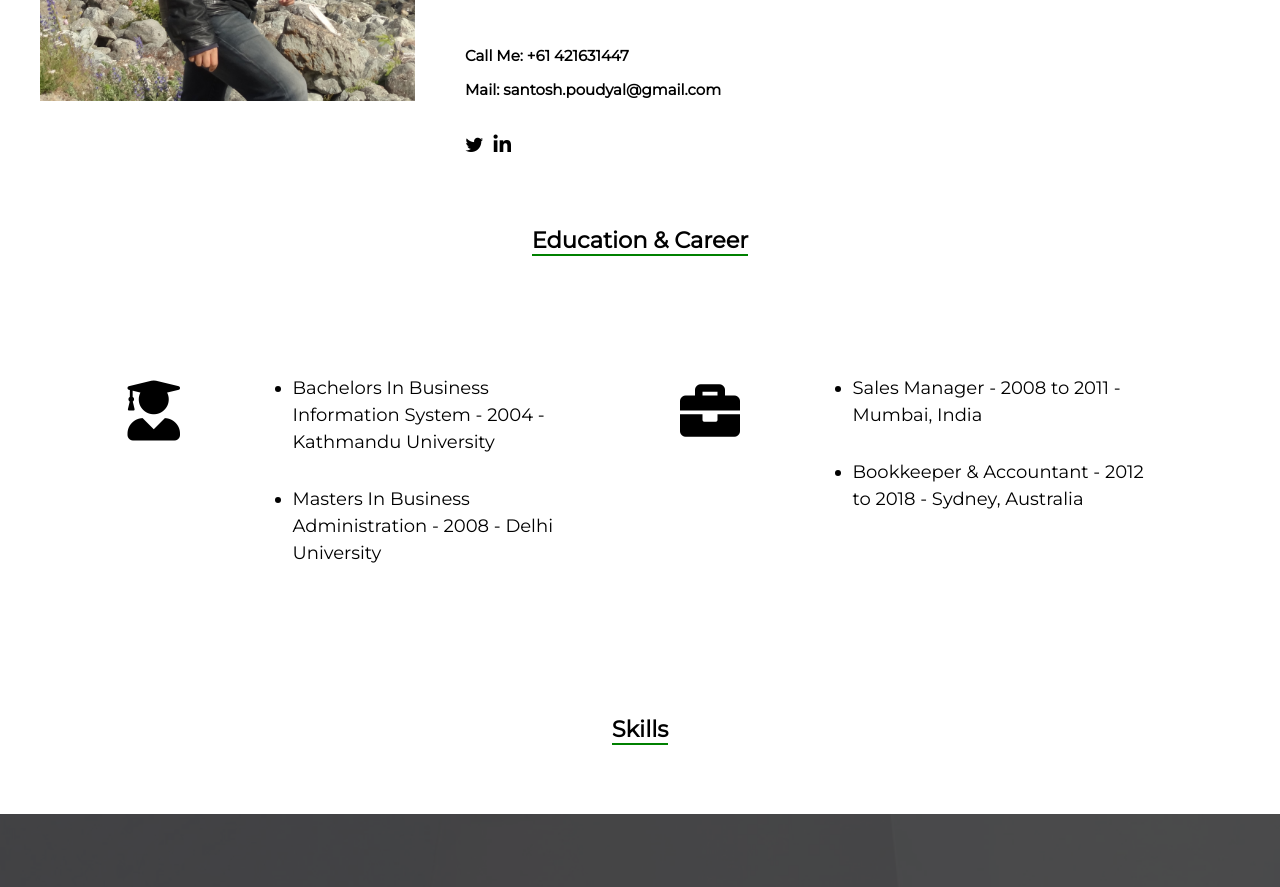
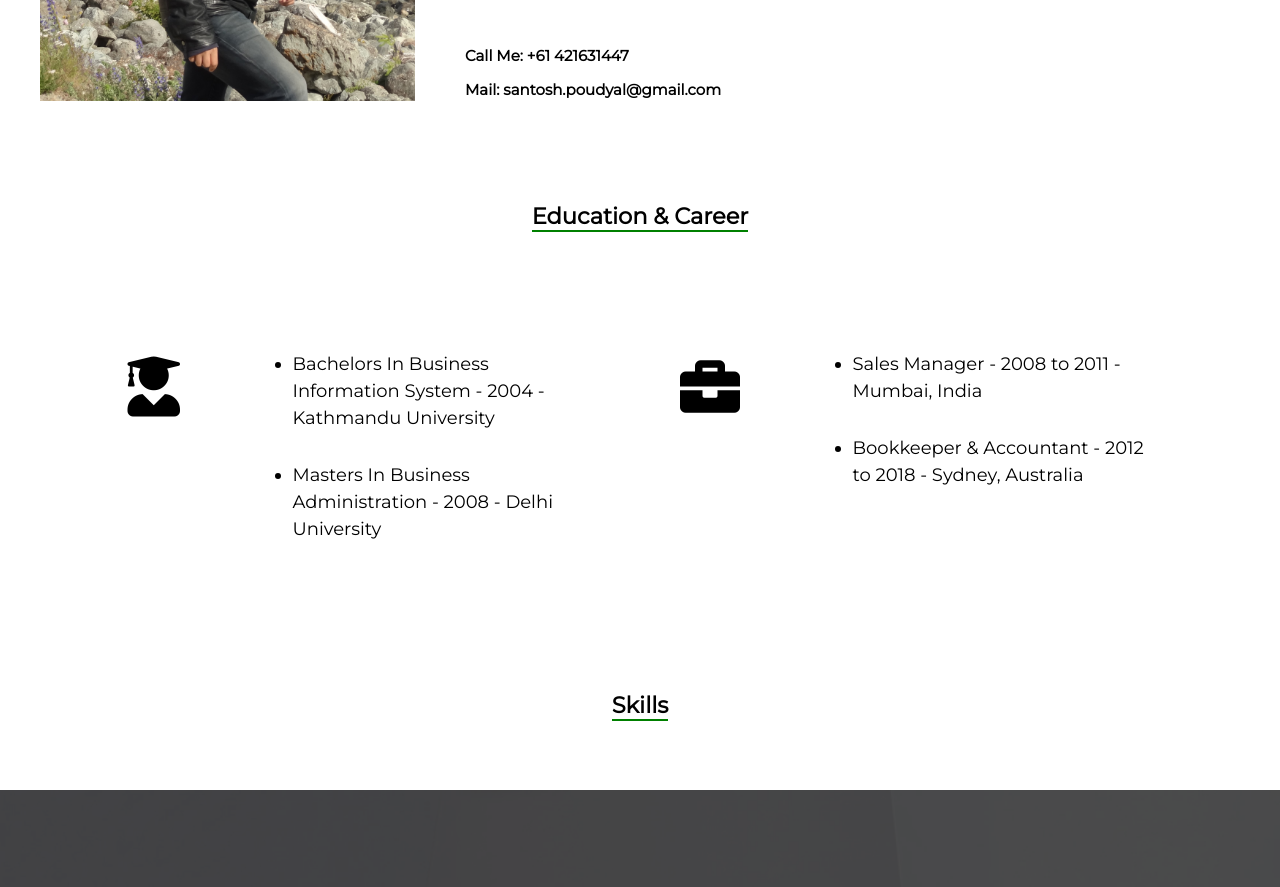
Before and after one commit to Santosh2167/santosh2167.github.io, a plain HTML site: page index.html in a window 1280 px wide. Shown: the part 1366-2253 px from the top of the page. Drawn offline with nearby package versions, Linux system fonts and the light colour scheme.

Commit message:
removed social icons from about me section

```diff
--- a/index.html
+++ b/index.html
@@ -95,12 +95,7 @@
                         <p class="call-me"><strong>Call Me: +61 421631447</strong></p>
                          <p class="mail"><strong>Mail: santosh.poudyal@gmail.com</strong></p>
                          <br>
-                         <div class="about-me-social">
-                            <ul>
-                                <li><a href="https://twitter.com/poudyalsantosh1" target="_blank"><i class="fa fa-twitter"></i></a></li>
-                                <li><a href="https://www.linkedin.com/in/santosh-poudyal"><i class="fab fa-linkedin-in"></i></a></li>
-                            </ul>
-                         </div>
+
                     <!-- </p> -->
                     </div>
                 </div>
```
